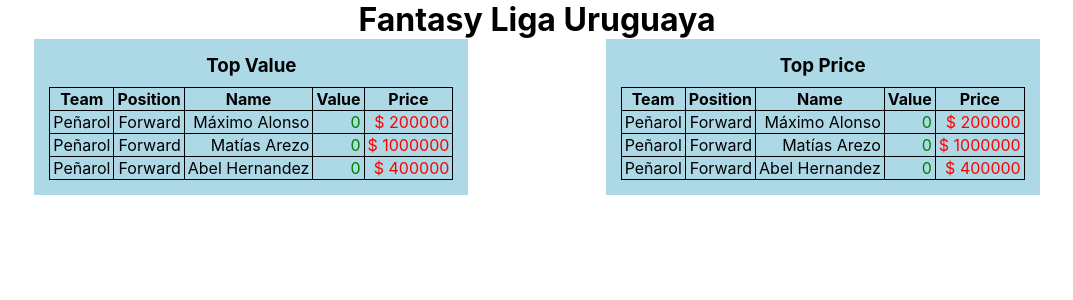
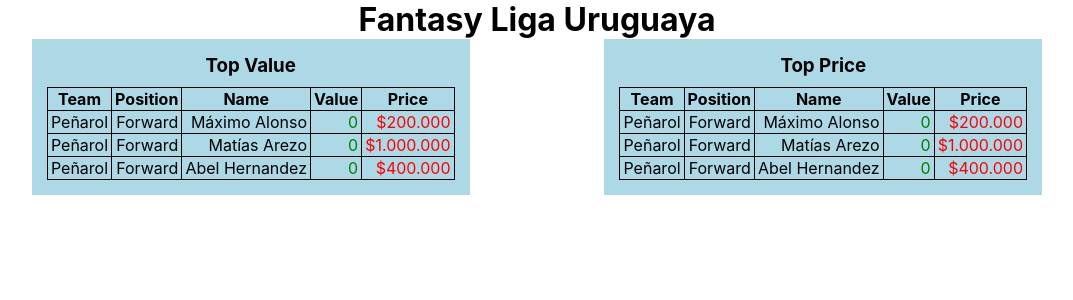
Before and after one commit to moras98/fantasy, a React (Create React App) app: page / in a window 1280 px wide. Shown: the top 300 px of the page, without its empty margins (103-1176 px from the left). Built offline with nearby package versions, Linux system fonts and the light colour scheme.

Commit message:
format price

```diff
--- a/src/Components/PlayerList/PlayerListTable.js
+++ b/src/Components/PlayerList/PlayerListTable.js
@@ -2,6 +2,18 @@ import React from "react";
 import './PlayerListTable.css'
 
 function PlayerListTable({players, title}){
+    const formatPrice = (price)=>{
+        let newPrice = "";
+        let tempPrice = price.toString();
+
+        while (tempPrice.length > 3){
+            newPrice = '.' + tempPrice.substring( tempPrice.length-3) + newPrice;
+            tempPrice = tempPrice.substring( 0, tempPrice.length-3);
+            }
+       newPrice ='$' +  tempPrice + newPrice;
+       return newPrice
+    }
+
     return(
         <div className="main_container_list">
             <h3 className="list_title">{title}</h3>
@@ -22,7 +34,7 @@ function PlayerListTable({players, title}){
                             <td className="position">{player.position}</td>
                             <td className="name">{player.name}</td>
                             <td className="value">{player.value}</td>
-                            <td className="price">{'$ ' + player.price}</td>
+                            <td className="price">{formatPrice(player.price)}</td>
                         </tr>)
                     })}
                 </tbody>
```
